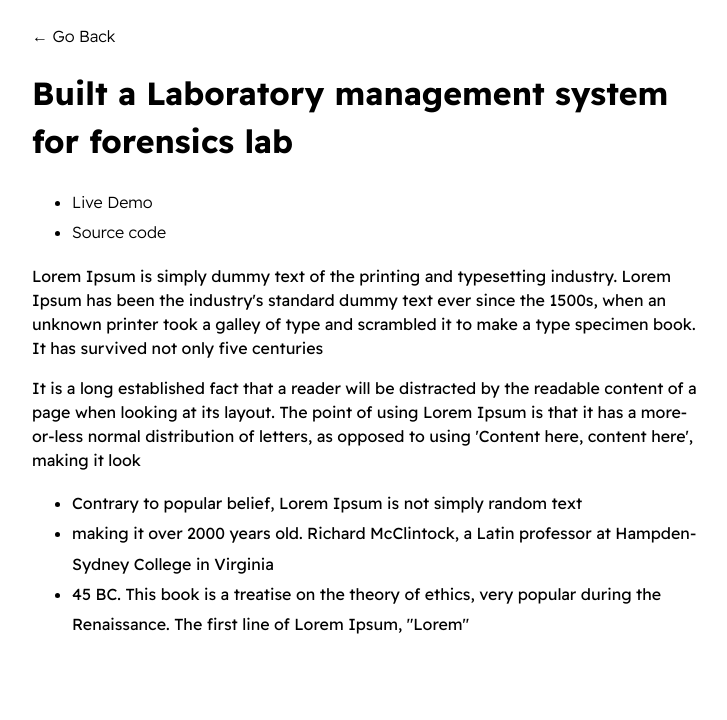
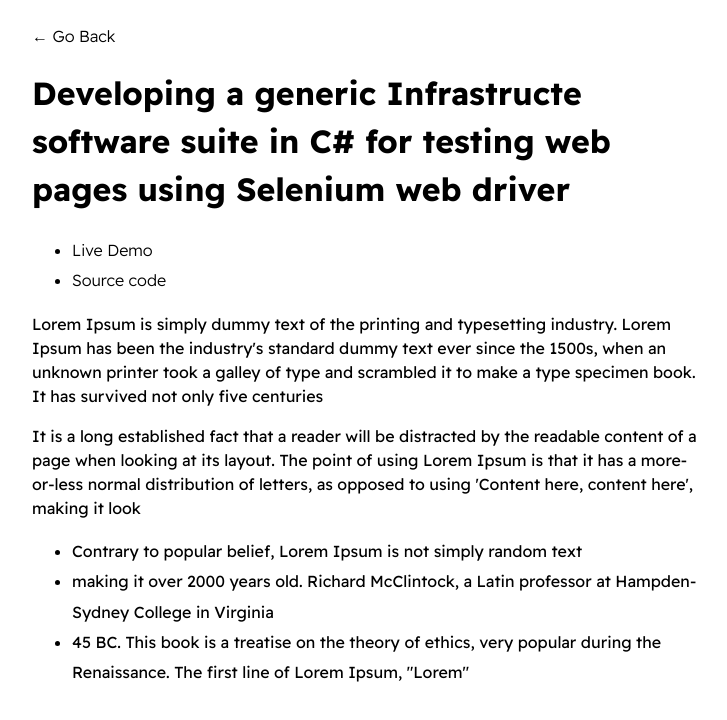
Before and after one commit to ehudsuryano/Digital-Resume, a plain HTML site: page project1.html in a window 1280 px wide. Shown: the whole page, without its empty margins (274-1001 px from the left). Drawn offline with Linux system fonts and the light colour scheme.

Commit message:
another commit

```diff
--- a/project1.html
+++ b/project1.html
@@ -3,7 +3,7 @@
     <head>
         <meta charset="utf-8">
         <meta http-equiv="X-UA-Compatible" content="IE=edge">
-        <title>Dennis Ivy</title>
+        <title>Ehud Suryano</title>
         <meta name="description" content="">
         <meta name="viewport" content="width=device-width, initial-scale=1">
         <link rel="stylesheet" href="./styles/main.css">
@@ -11,7 +11,7 @@
     <body>
         <div id="container--main">
             <a href="index.html">&#x2190; Go Back</a>
-            <h1>Built a Laboratory management system for forensics lab</h1>
+            <h1>Developing a generic Infrastructe software suite in C# for testing web pages using Selenium web driver</h1>
 
             <ul>
                 <li><a href="#">Live Demo</a></li>
```
